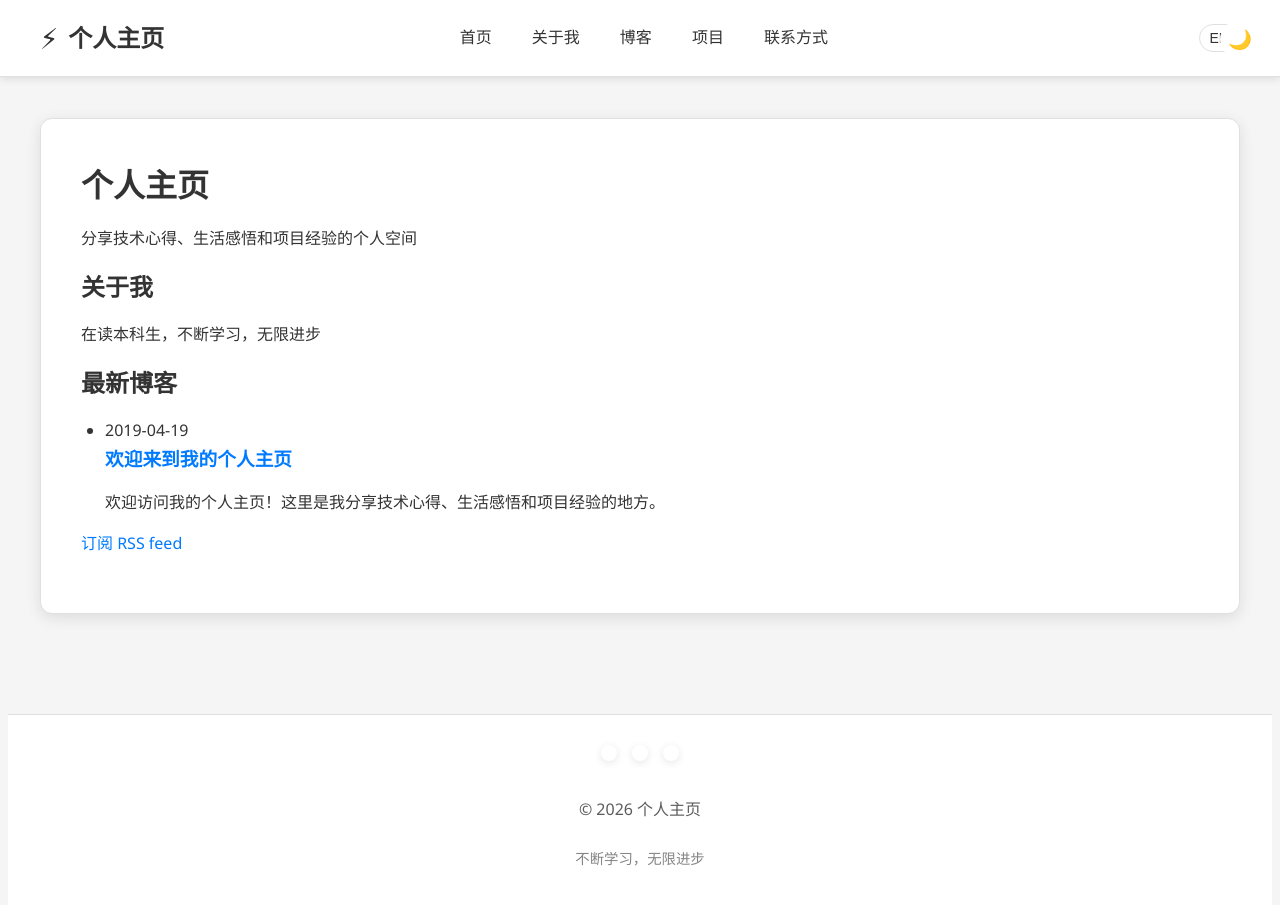
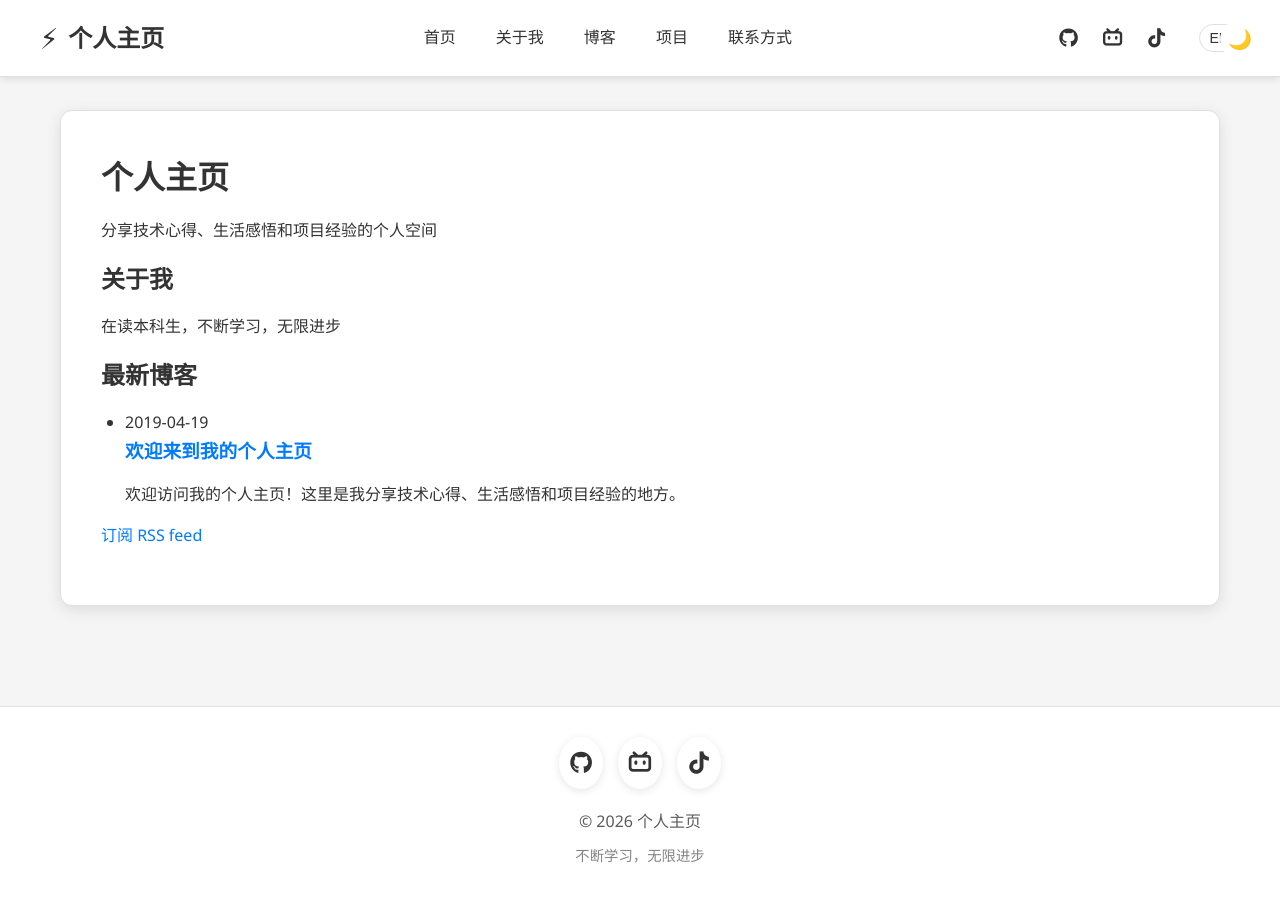
Before and after one commit to xikon-X/xikon-X.github.io, a Jekyll site: the page built from index.html, in a window 1280 px wide and 924 px high. Shown: the top 905 px of the window. Built offline with Jekyll 4.4.1, drawn with Linux system fonts in a browser that asks for light colours; the list of posts is cut into pages by our own code.

Commit message:
修复顶栏

```diff
--- a/_includes/head.html
+++ b/_includes/head.html
@@ -7,6 +7,8 @@
   <meta http-equiv="X-UA-Compatible" content="IE=edge">
   <meta name="viewport" content="width=device-width, initial-scale=1">
   {% seo %}
+  <!-- Font Awesome 图标库 -->
+  <link rel="stylesheet" href="https://cdnjs.cloudflare.com/ajax/libs/font-awesome/6.4.0/css/all.min.css">
   <link rel="stylesheet" href="{{ "assets/css/theme.css" | relative_url }}">
   {% if site.style == "dark" %}
     <link rel="stylesheet" href="{{ "assets/css/dark.css" | relative_url }}">
--- a/_layouts/default.html
+++ b/_layouts/default.html
@@ -2,8 +2,23 @@
 <html lang="zh-CN">
 {% include head.html %}
 <body>
+  <!-- 全局样式重置 -->
+  <style>
+    * {
+      margin: 0;
+      padding: 0;
+      box-sizing: border-box;
+    }
+
+    body {
+      margin: 0;
+      padding: 0;
+      overflow-x: hidden;
+    }
+  </style>
+
   <!-- 导航栏 -->
-  <nav style="background-color: var(--header-background); border-bottom: 1px solid var(--border-color); padding: 15px 20px; box-shadow: 0 2px 8px rgba(0, 0, 0, 0.1); position: fixed; top: 0; left: 0; right: 0; z-index: 1000;">
+  <nav style="background-color: var(--header-background); border-bottom: 1px solid var(--border-color); padding: 15px 20px; box-shadow: 0 2px 8px rgba(0, 0, 0, 0.1); position: fixed; top: 0; left: 0; right: 0; z-index: 1000; margin: 0; width: 100%;">
     <div style="max-width: 1200px; margin: 0 auto; display: flex; justify-content: space-between; align-items: center;">
       <!-- 左侧 logo -->
       <a href="/" style="font-size: 1.5rem; font-weight: bold; color: var(--text-color); text-decoration: none; display: flex; align-items: center; gap: 10px;">
```
